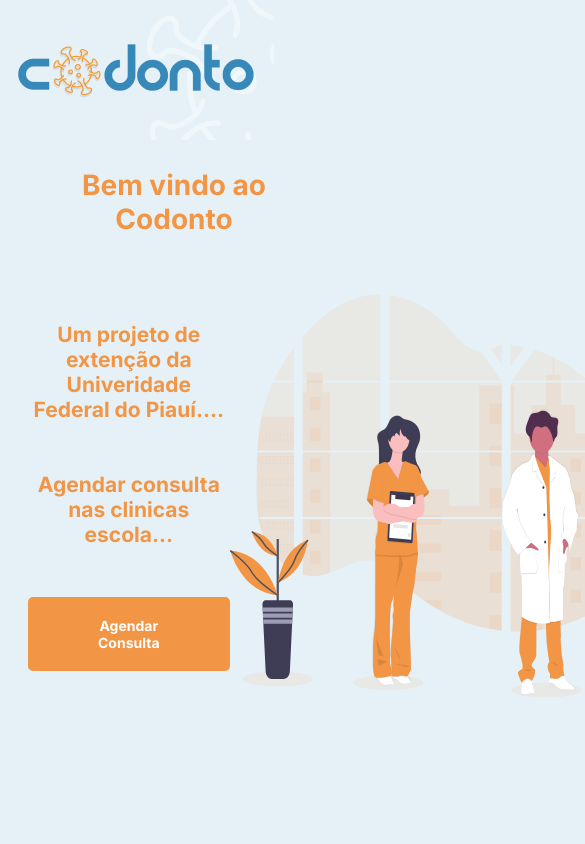
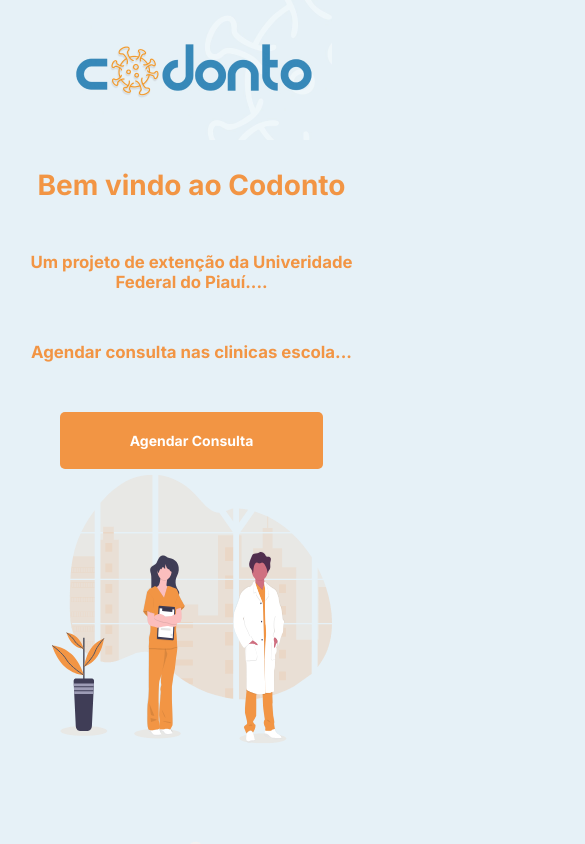
Before and after one commit to amslimaa/codonto-frontend, a Next.js app: page / in a window 390 px wide. Shown: the top 844 px of the page, 585 px wide, since content can reach past the window. Built offline with nearby package versions, Linux system fonts and the light colour scheme.

Commit message:
responsive home

```diff
--- a/src/styled/index.ts
+++ b/src/styled/index.ts
@@ -4,20 +4,26 @@
     display: flex;
     margin: 0 auto;
     flex-direction: column;
+    @media (max-width: 620px){
+    align-items:center;
+  }
 `;
 
 export const LogoContainer = styled.div`
+
   display: flex;
   flex-direction: row;
   align-items: flex-start;
+
 `;
 
 export const SectionsContainer = styled.div`
-    padding: 2rem 5rem  2rem 2rem;
+    padding: 2rem 2.5rem  2rem 2rem;
     display:flex;
     flex: 1;
     flex-direction: column;
     h1 {
+      font-size: 3rem;
       text-align: center;
       color: var(--orange);
       padding-bottom: 50px;
@@ -26,7 +32,7 @@
       display: flex;
       flex: 1;
       flex-direction: row;
-      padding-bottom: 10rem;
+      padding-bottom: 15rem;
       .left {
         flex:1;
         display: flex;
@@ -64,6 +70,100 @@
         }
       }
     }
-
-
+    @media (max-width: 990px){
+      text-align: center;
+      .section {
+      display: flex;
+      flex: 1;
+      flex-direction: row;
+      padding-bottom: 5rem;
+      .left {
+        flex:1;
+        display: flex;
+        flex-direction: column;
+        justify-content: center;
+        align-items: center;
+        .book-text{
+          font-size: 1.2rem;
+          color: var(--orange);
+          font-weight: 700;
+          text-align: center;
+          padding-bottom: 50px;
+        }
+        .book-button {
+          font-weight: 700;
+          padding: 20px 70px 20px 70px;
+          border-radius: 5px;
+          border-style: none;
+          background-color: var(--orange);
+          transition: background-color 0.2s;
+          color: var(--white);
+          &:hover{
+            background-color: var(--orange-dark);
+          }
+        }
+      }
+      .right {
+        display: flex;
+        align-items: center;
+        justify-content: center;
+        flex: 1;
+        img {
+          width: 20rem;
+          height: 20rem;
+        }
+      }
+    }
+    }
+    @media (max-width: 620px){
+      h1 {
+      font-size: 2rem;
+      text-align: center;
+      color: var(--orange);
+      padding-bottom: 50px;
+    }
+      text-align: center;
+      .section {
+      display: flex;
+      flex: 1;
+      flex-direction: column;
+      padding-bottom: 5rem;
+      .left {
+        flex:1;
+        display: flex;
+        flex-direction: column;
+        justify-content: center;
+        align-items: center;
+        .book-text{
+          font-size: 1.2rem;
+          color: var(--orange);
+          font-weight: 700;
+          text-align: center;
+          padding-bottom: 50px;
+        }
+        .book-button {
+          font-weight: 700;
+          padding: 20px 70px 20px 70px;
+          border-radius: 5px;
+          border-style: none;
+          background-color: var(--orange);
+          transition: background-color 0.2s;
+          color: var(--white);
+          &:hover{
+            background-color: var(--orange-dark);
+          }
+        }
+      }
+      .right {
+        display: flex;
+        align-items: center;
+        justify-content: center;
+        flex: 1;
+        img {
+          width: 20rem;
+          height: 20rem;
+        }
+      }
+    }
+    }
 `;
```
